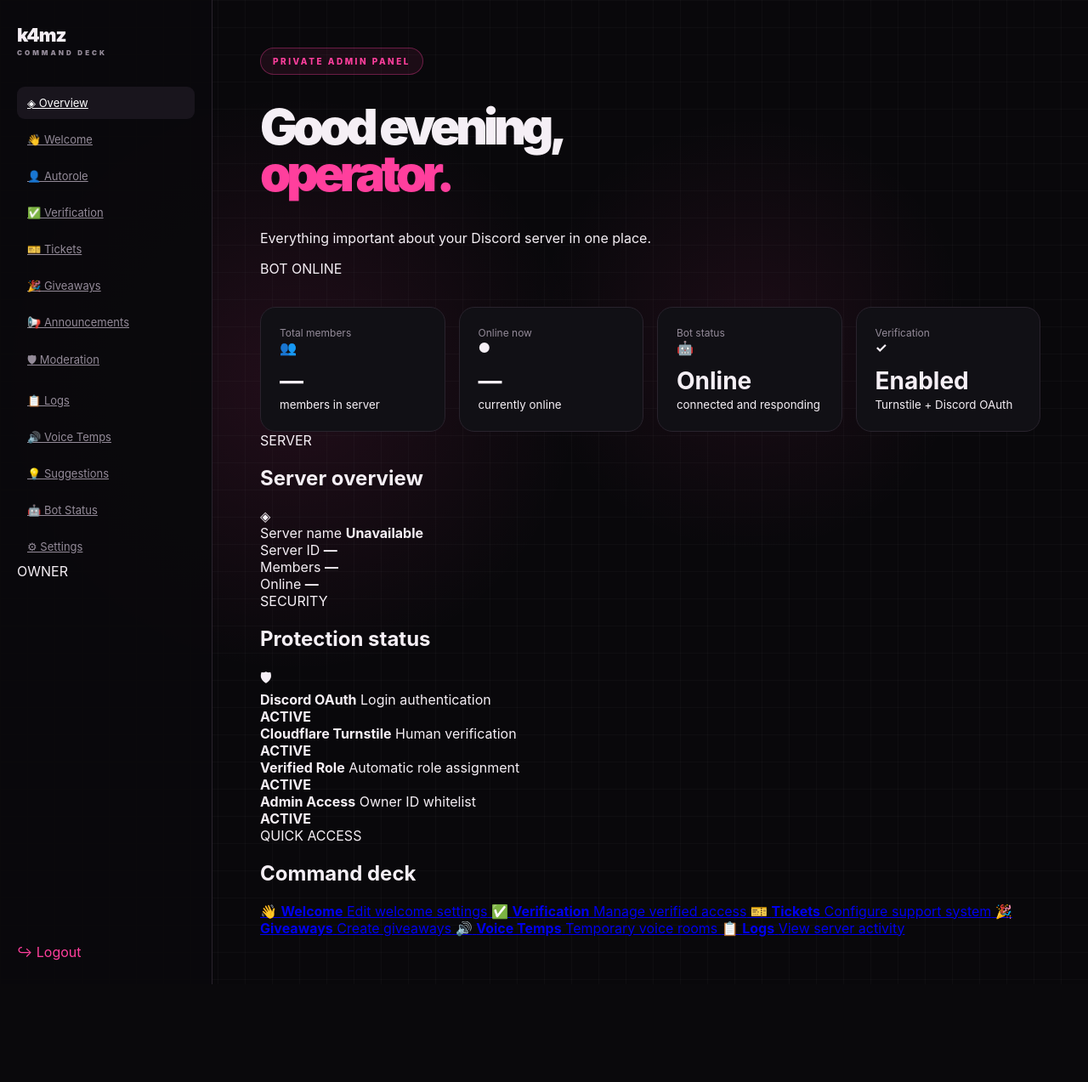
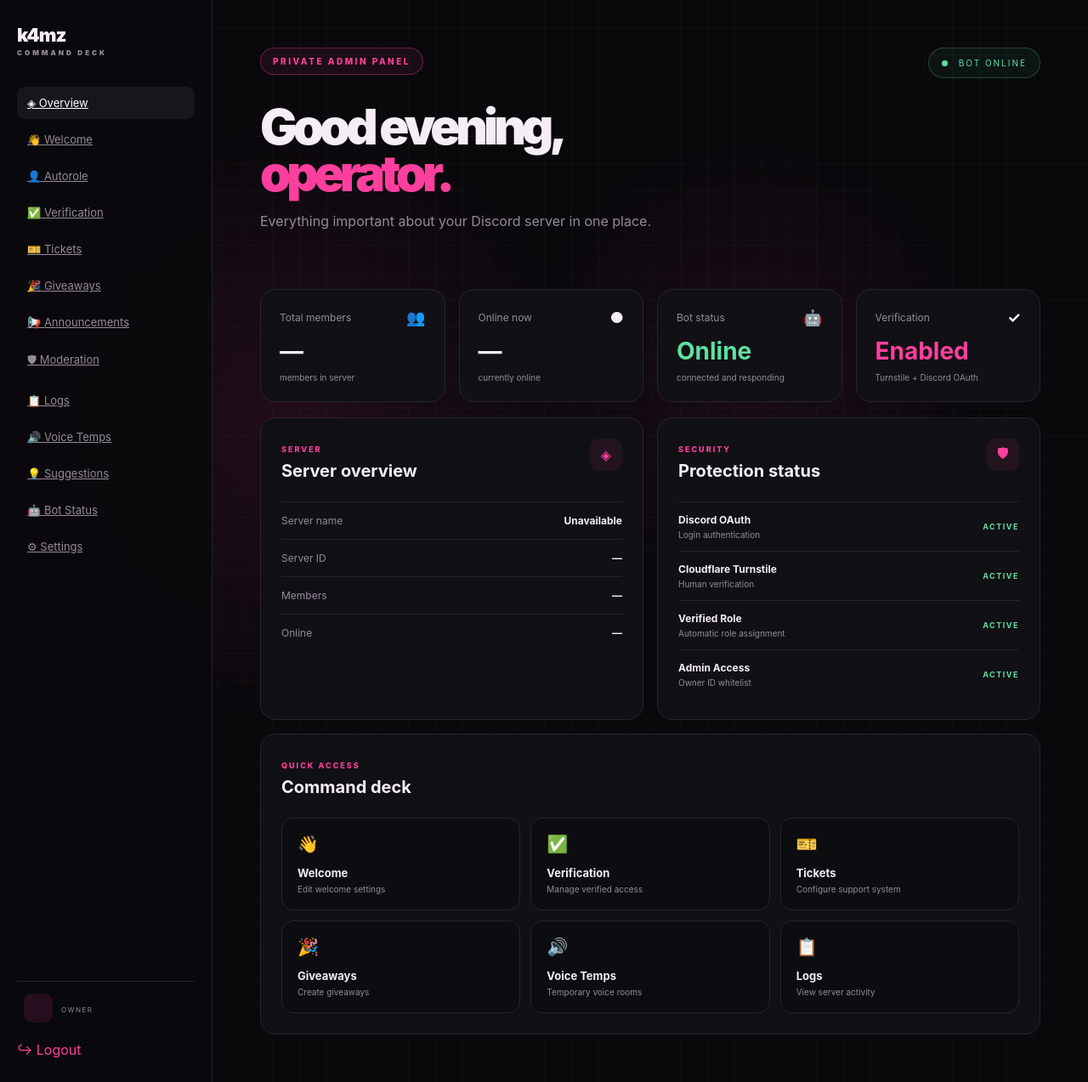
Before and after one commit to vieiraa924/k4mz-manual-site, a Flask app: template templates/dashboard.html in a window 1280 px wide. Shown: the whole page at 85% size. Before the commit the page ends 1158 px from the top, so only its background shows below. Run offline with Flask 3, Linux system fonts and the light colour scheme; the template is opened without the code that fills it, so the values that code supplies are empty.

Commit message:
Update style.css

```diff
--- a/static/style.css
+++ b/static/style.css
@@ -78,4 +78,256 @@
   .verify-card{padding:28px 20px}
   .stats-grid{grid-template-columns:1fr}
   .dash-main{padding:28px 18px}
+}.dash-header{
+  display:flex;
+  justify-content:space-between;
+  gap:30px;
+  align-items:flex-start;
 }
+
+.dash-subtitle{
+  color:var(--muted);
+  margin-top:-20px;
+  margin-bottom:35px;
+}
+
+.bot-online{
+  border:1px solid rgba(95,224,160,.25);
+  background:rgba(95,224,160,.06);
+  color:var(--green);
+  padding:11px 15px;
+  border-radius:999px;
+  font-size:10px;
+  letter-spacing:2px;
+  white-space:nowrap;
+}
+
+.bot-online span{
+  display:inline-block;
+  width:7px;
+  height:7px;
+  background:var(--green);
+  border-radius:50%;
+  margin-right:8px;
+}
+
+.sidebar-user{
+  display:flex;
+  gap:10px;
+  align-items:center;
+  margin-top:auto;
+  padding:14px 8px;
+  border-top:1px solid var(--line);
+}
+
+.sidebar-avatar{
+  width:34px;
+  height:34px;
+  border-radius:9px;
+  background:rgba(255,63,157,.12);
+  color:var(--pink);
+  display:grid;
+  place-items:center;
+  font-weight:900;
+}
+
+.sidebar-user strong{
+  display:block;
+  font-size:12px;
+}
+
+.sidebar-user span{
+  display:block;
+  color:var(--muted);
+  font-size:8px;
+  letter-spacing:1.5px;
+  margin-top:3px;
+}
+
+.logout{
+  margin-top:8px;
+}
+
+.stat-top{
+  display:flex;
+  align-items:center;
+  justify-content:space-between;
+}
+
+.stat-top b{
+  font-size:18px;
+}
+
+.stat small{
+  display:block;
+  color:var(--muted);
+  font-size:10px;
+  margin-top:8px;
+}
+
+.green-text{
+  color:var(--green);
+}
+
+.pink-text{
+  color:var(--pink);
+}
+
+.dashboard-grid{
+  display:grid;
+  grid-template-columns:1fr 1fr;
+  gap:16px;
+  margin-top:18px;
+}
+
+.dash-panel{
+  background:var(--panel);
+  border:1px solid var(--line);
+  border-radius:18px;
+  padding:24px;
+}
+
+.panel-title{
+  display:flex;
+  align-items:flex-start;
+  justify-content:space-between;
+  margin-bottom:24px;
+}
+
+.panel-title span{
+  color:var(--pink);
+  font-size:9px;
+  letter-spacing:2px;
+  font-weight:800;
+}
+
+.panel-title h2{
+  margin:6px 0 0;
+  font-size:20px;
+}
+
+.panel-icon{
+  width:38px;
+  height:38px;
+  border-radius:11px;
+  background:rgba(255,63,157,.08);
+  color:var(--pink);
+  display:grid;
+  place-items:center;
+}
+
+.overview-list{
+  display:grid;
+}
+
+.overview-list div{
+  display:flex;
+  justify-content:space-between;
+  gap:20px;
+  padding:14px 0;
+  border-top:1px solid var(--line);
+}
+
+.overview-list span{
+  color:var(--muted);
+  font-size:12px;
+}
+
+.overview-list strong{
+  font-size:12px;
+  text-align:right;
+}
+
+.security-item{
+  display:flex;
+  align-items:center;
+  justify-content:space-between;
+  padding:13px 0;
+  border-top:1px solid var(--line);
+}
+
+.security-item strong{
+  display:block;
+  font-size:12px;
+}
+
+.security-item span{
+  display:block;
+  color:var(--muted);
+  font-size:10px;
+  margin-top:4px;
+}
+
+.status-good{
+  color:var(--green);
+  font-size:9px;
+  letter-spacing:1.5px;
+}
+
+.quick-panel{
+  margin-top:16px;
+}
+
+.quick-grid{
+  display:grid;
+  grid-template-columns:repeat(3,1fr);
+  gap:12px;
+}
+
+.quick-grid a{
+  text-decoration:none;
+  color:var(--text);
+  background:#0d0c10;
+  border:1px solid var(--line);
+  padding:18px;
+  border-radius:14px;
+  transition:.18s ease;
+}
+
+.quick-grid a:hover{
+  transform:translateY(-2px);
+  border-color:rgba(255,63,157,.35);
+}
+
+.quick-grid b{
+  display:block;
+  font-size:20px;
+  margin-bottom:14px;
+}
+
+.quick-grid strong{
+  display:block;
+  font-size:13px;
+}
+
+.quick-grid span{
+  display:block;
+  color:var(--muted);
+  font-size:10px;
+  margin-top:5px;
+}
+
+@media(max-width:1000px){
+  .dashboard-grid{
+    grid-template-columns:1fr;
+  }
+
+  .quick-grid{
+    grid-template-columns:1fr 1fr;
+  }
+}
+
+@media(max-width:600px){
+  .dash-header{
+    display:block;
+  }
+
+  .bot-online{
+    display:inline-block;
+    margin-bottom:20px;
+  }
+
+  .quick-grid{
+    grid-template-columns:1fr;
+  }
+}
```
